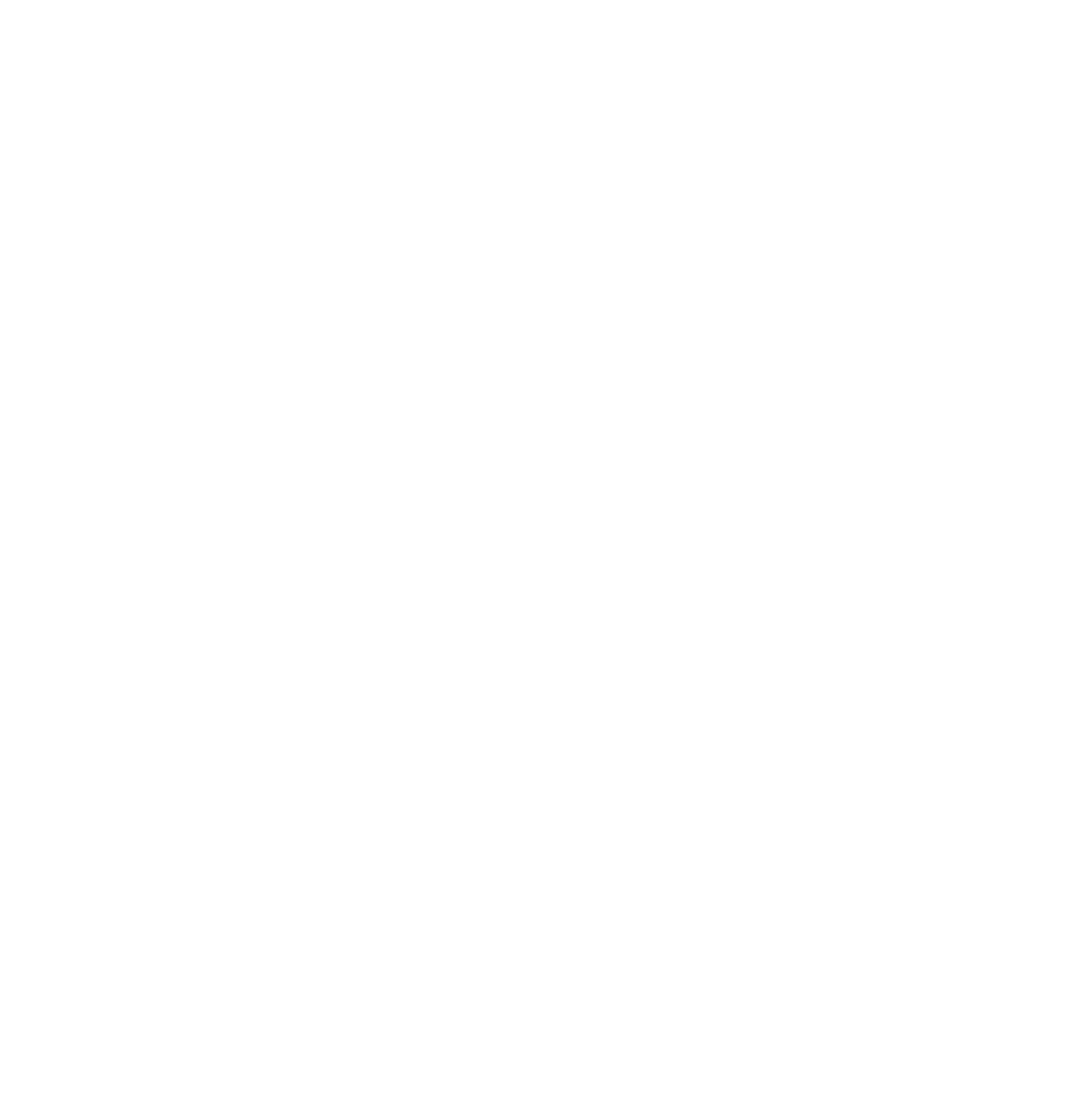
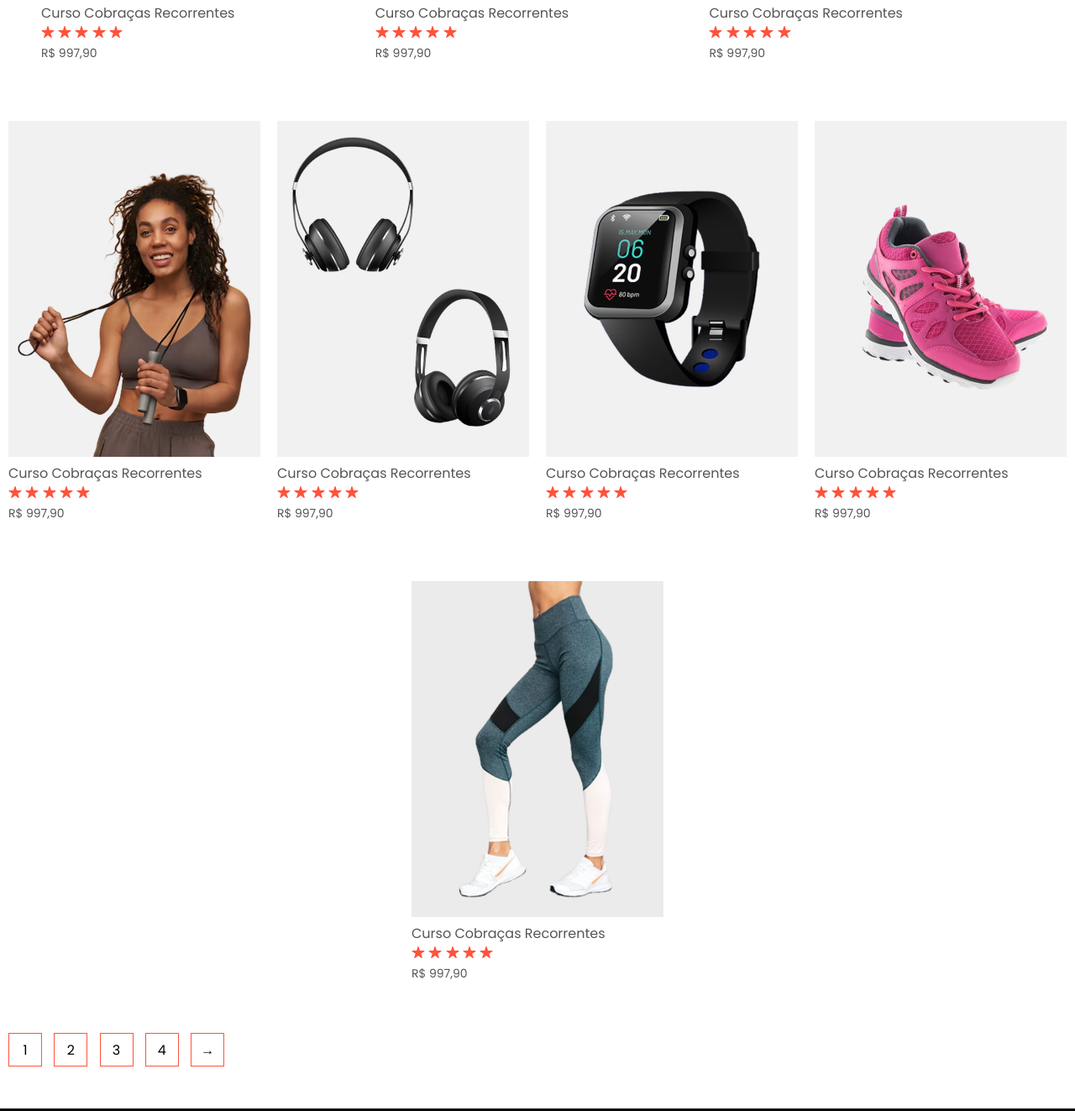
Before and after one commit to msilva1976/Loja-Virtual, a plain HTML site: page produtos.html in a window 1280 px wide. Shown: the part 1231-2554 px from the top of the page at 84% size. Before the commit the page ends 1134 px from the top, so only its background shows below. Drawn offline with nearby package versions, Linux system fonts and the light colour scheme.

Commit message:
third commit

```diff
--- a/assets/css/style.css
+++ b/assets/css/style.css
@@ -359,6 +359,24 @@ ul{
 .linha2 select:focus{
     outline: none;
 }
+/*configuração da paginação*/
+
+.paginacao span{
+    width: 40px;
+    height: 40px;
+    display: inline-block;
+    border: 1px solid var(--cor-padrao);
+    text-align: center;
+    line-height: 40px;
+    margin-left: 10px;
+    cursor: pointer;
+    margin-bottom: 50px;
+
+}
+.paginacao span:hover{
+    background: var(--cor-padrao);
+    color: var(--cor-fonte);
+}
 
 /*---------------menu celular tela 600------------*/
 
--- a/produtos.html
+++ b/produtos.html
@@ -124,22 +124,148 @@
                 </div>
                 <p>R$ 997,90</p>
             </div>
+            <div class="col-4">
+                <img src="./assets/img/produto-5.jpg" alt="">
+                <h4>Curso Cobraças Recorrentes</h4>
+                <div class="classificacao">
+                    <ion-icon name="star"></ion-icon>
+                    <ion-icon name="star"></ion-icon>
+                    <ion-icon name="star"></ion-icon>
+                    <ion-icon name="star"></ion-icon>
+                    <ion-icon name="star"></ion-icon>
+
+                </div>
+                <p>R$ 997,90</p>
+            </div>
+            <!--fim item produdos novos-->
+
+            <!--inicio item produdos novos 2-->
+            <div class="col-4">
+                <img src="./assets/img/produto-6.jpg" alt="">
+                <h4>Curso Cobraças Recorrentes</h4>
+                <div class="classificacao">
+                    <ion-icon name="star"></ion-icon>
+                    <ion-icon name="star"></ion-icon>
+                    <ion-icon name="star"></ion-icon>
+                    <ion-icon name="star"></ion-icon>
+                    <ion-icon name="star"></ion-icon>
+
+                </div>
+                <p>R$ 997,90</p>
+            </div>
+            <!--fim item produdos novos-->
+
+            <!--inicio item produdos novos 3-->
+            <div class="col-4">
+                <img src="./assets/img/produto-7.jpg" alt="">
+                <h4>Curso Cobraças Recorrentes</h4>
+                <div class="classificacao">
+                    <ion-icon name="star"></ion-icon>
+                    <ion-icon name="star"></ion-icon>
+                    <ion-icon name="star"></ion-icon>
+                    <ion-icon name="star"></ion-icon>
+                    <ion-icon name="star"></ion-icon>
+
+                </div>
+                <p>R$ 997,90</p>
+            </div>
+            <<!--fim item produdos novos-->
+
+                <!--inicio item produdos novos 4-->
+                <div class="col-4">
+                    <img src="./assets/img/produto-8.jpg" alt="">
+                    <h4>Curso Cobraças Recorrentes</h4>
+                    <div class="classificacao">
+                        <ion-icon name="star"></ion-icon>
+                        <ion-icon name="star"></ion-icon>
+                        <ion-icon name="star"></ion-icon>
+                        <ion-icon name="star"></ion-icon>
+                        <ion-icon name="star"></ion-icon>
+
+                    </div>
+                    <p>R$ 997,90</p>
+                </div>
+                <!--fim item produdos novos-->
+
+                <!--inicio item produdos novos 5-->
+                <div class="col-4">
+                    <img src="./assets/img/produto-9.jpg" alt="">
+                    <h4>Curso Cobraças Recorrentes</h4>
+                    <div class="classificacao">
+                        <ion-icon name="star"></ion-icon>
+                        <ion-icon name="star"></ion-icon>
+                        <ion-icon name="star"></ion-icon>
+                        <ion-icon name="star"></ion-icon>
+                        <ion-icon name="star"></ion-icon>
+
+                    </div>
+                    <p>R$ 997,90</p>
+                </div>
+                <!--fim item produdos novos-->
+
+                <!--inicio item produdos novos 6-->
+                <div class="col-4">
+                    <img src="./assets/img/produto-10.jpg" alt="">
+                    <h4>Curso Cobraças Recorrentes</h4>
+                    <div class="classificacao">
+                        <ion-icon name="star"></ion-icon>
+                        <ion-icon name="star"></ion-icon>
+                        <ion-icon name="star"></ion-icon>
+                        <ion-icon name="star"></ion-icon>
+                        <ion-icon name="star"></ion-icon>
+
+                    </div>
+                    <p>R$ 997,90</p>
+                </div>
+                <!--fim item produdos novos-->
+
+                <!--inicio item produdos novos 7-->
+                <div class="col-4">
+                    <img src="./assets/img/produto-11.jpg" alt="">
+                    <h4>Curso Cobraças Recorrentes</h4>
+                    <div class="classificacao">
+                        <ion-icon name="star"></ion-icon>
+                        <ion-icon name="star"></ion-icon>
+                        <ion-icon name="star"></ion-icon>
+                        <ion-icon name="star"></ion-icon>
+                        <ion-icon name="star"></ion-icon>
+
+                    </div>
+                    <p>R$ 997,90</p>
+                </div>
+                <!--fim item produdos novos-->
+
+                <!--inicio item produdos novos 8-->
+                <div class="col-4">
+                    <img src="./assets/img/produto-12.jpg" alt="">
+                    <h4>Curso Cobraças Recorrentes</h4>
+                    <div class="classificacao">
+                        <ion-icon name="star"></ion-icon>
+                        <ion-icon name="star"></ion-icon>
+                        <ion-icon name="star"></ion-icon>
+                        <ion-icon name="star"></ion-icon>
+                        <ion-icon name="star"></ion-icon>
+
+                    </div>
+                    <p>R$ 997,90</p>
+                </div>
+                <!--fim item produdos novos-->
             <!--fim item produdos em destaque-->
 
         </div>
     </div>
     <!--fim produtos em destaque-->
 
+    <!--inicio da paginação-->
+    <div class="paginacao">
+        <span>1</span>
+        <span>2</span>
+        <span>3</span>
+        <span>4</span>
+        <span>&#8594</span>
+    </div>
 
-
-
-
-
-
-
-
-
-
+    <!--fim paginação -->
 
     <!--inicio roda pe-->
     <footer class="rodape">
```
